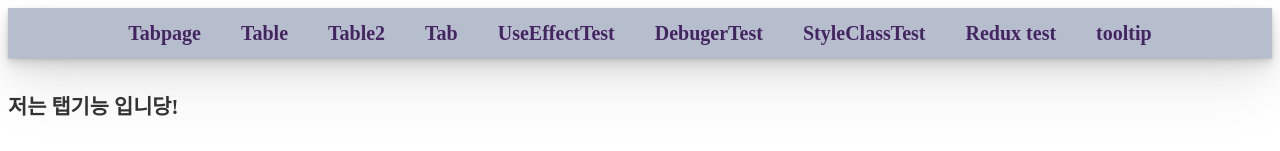
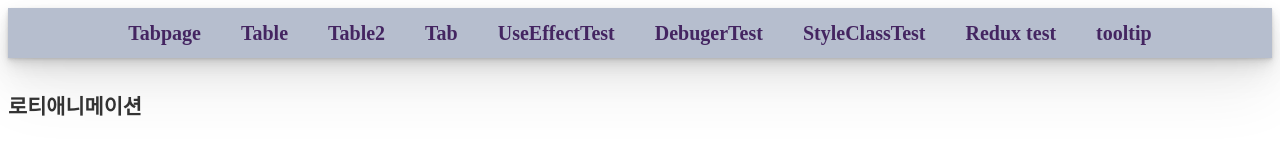
Before and after one commit to leejanghe/React_Practice, a React (Create React App) app in the folder client/: page /test10 in a window 1280 px wide. Shown: the top 151 px of the page. Built offline with nearby package versions, Linux system fonts and the light colour scheme.

Commit message:
tab메뉴에 따른 text출력

```diff
--- a/client/src/components/pracitce/DesignNavbar.js
+++ b/client/src/components/pracitce/DesignNavbar.js
@@ -44,7 +44,7 @@ function DesignNavbar({ setActive, navs }) {
             setActive(target[1])
         }
     }
-
+    // console.log(1,navs.title)
     return (
         <DetailNavTag>
             {navs.map((item, idx) => (
--- a/client/src/components/pracitce/Tabtab.js
+++ b/client/src/components/pracitce/Tabtab.js
@@ -45,12 +45,16 @@ const navs = [
         }
     },[active])
 
-
+    console.log(1,navs[0].title)
 
   return (
       <>
       <DetailLayout>
-      <MainttextTag>저는 탭기능 입니당!</MainttextTag>
+          <MainttextTag>
+          {
+            navs[active-1].title
+          }
+          </MainttextTag>
       <DesignNavbar
       setActive={setActive}
       navs={navs}
```
